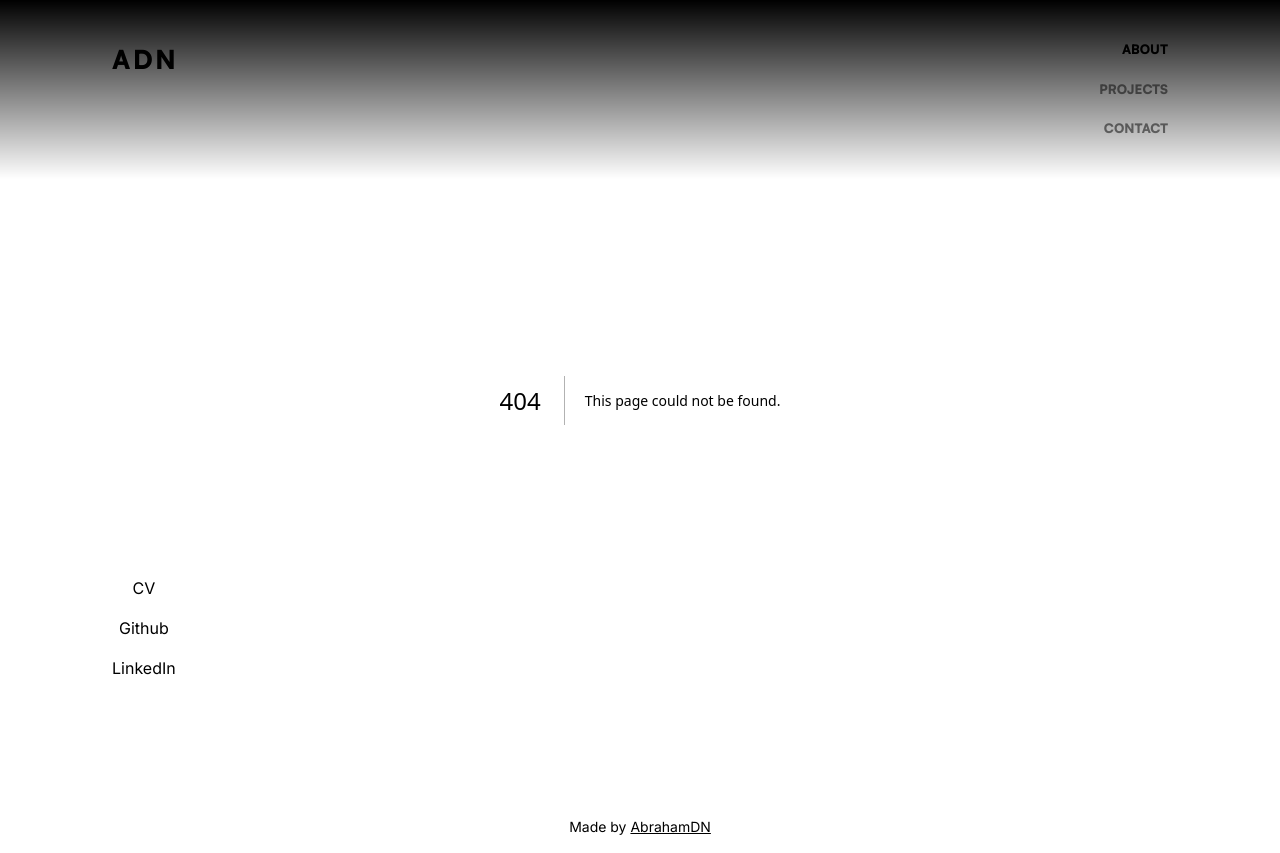
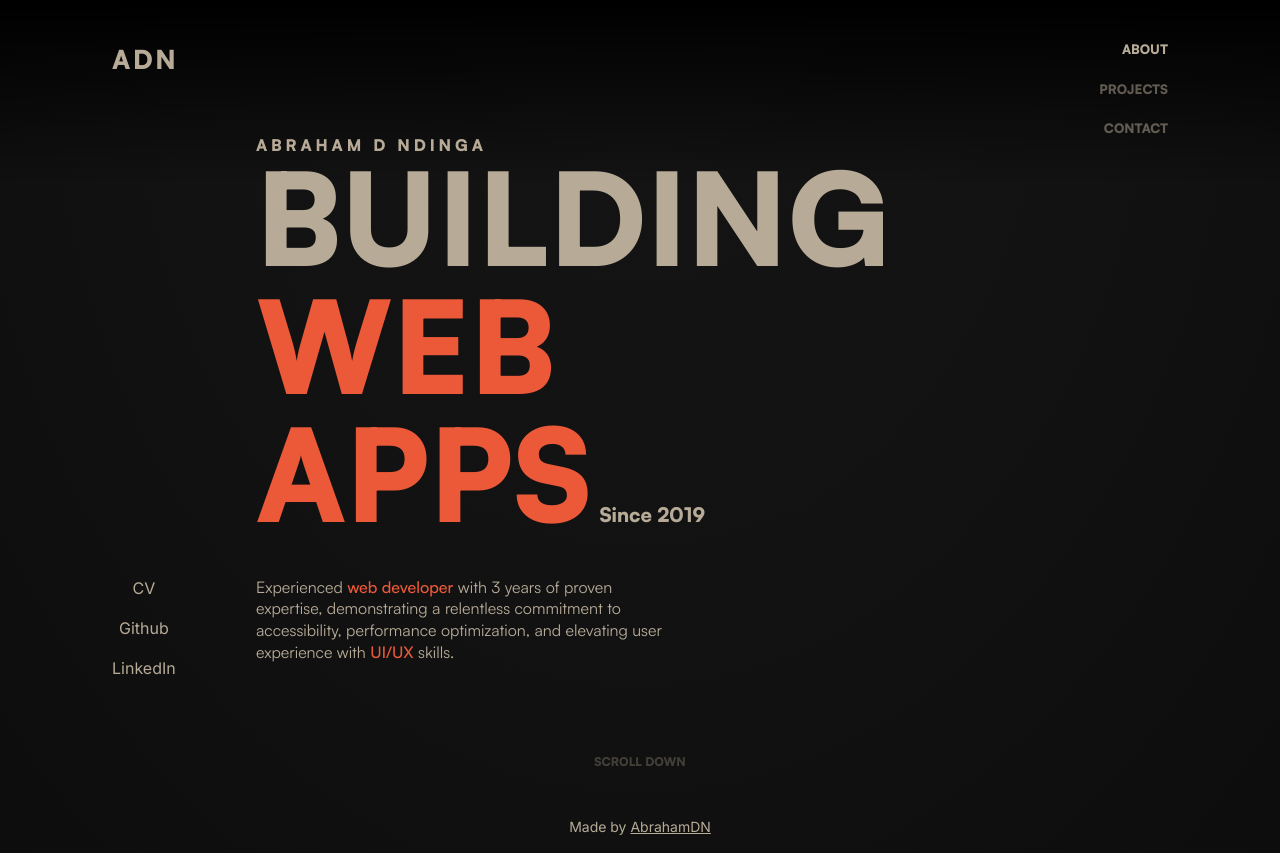
Before and after one commit to AbrahamDN/git-github.com-AbrahamDN-AbrahamDN-portoflio, a Next.js app: page /test in a window 1280 px wide. Before the commit this address had no page. Built offline with nearby package versions, Linux system fonts and the light colour scheme.

Commit message:
refactor: add test page & css components (.after-text)

```diff
--- a/app/globals.css
+++ b/app/globals.css
@@ -30,12 +30,16 @@ body {
 }
 
 @layer base {
+  body {
+    @apply text-sm sm:text-base;
+  }
+
   .h1,
   .h2,
   .h3,
   .h4,
   .h5 {
-    @apply heading;
+    @apply heading uppercase;
   }
 
   .h1 {
@@ -55,17 +59,21 @@ body {
   }
 
   .body {
-    @apply font-normal normal-case text-base font-body;
+    @apply font-body font-normal normal-case;
   }
 }
 
 @layer utilities {
   .heading {
-    @apply uppercase font-heading font-black leading-none;
+    @apply font-heading font-black leading-none;
   }
 
   .fade-bottom {
     background: var(--fade-bottom);
+  }
+
+  .text-highlight {
+    @apply text-accent font-medium;
   }
 }
 
@@ -80,4 +88,8 @@ body {
   .section {
     @apply w-full min-h-[600px] h-screen flex flex-col justify-center mx-auto py-32;
   }
+
+  .after-text {
+    @apply after:absolute after:bottom-8 after:left-1/2 after:-translate-x-1/2 after:heading after:opacity-30 after:text-xs;
+  }
 }
--- /dev/null
+++ b/app/test/page.tsx
@@ -0,0 +1,28 @@
+const Test = () => {
+  return (
+    <main className="w-full min-h-[600px] h-screen">
+      <section className="container-sm section relative after:content-['SCROLL_DOWN'] after-text">
+        <cite className="h5 not-italic">Abraham D Ndinga</cite>
+
+        <div className="flex items-end">
+          <h1 className="h1">
+            <span className="">Building </span>
+            <br />
+            <span className="text-accent">Web apps</span>
+            <span className="ml-2 mb-3 text-base md:text-lg heading normal-case whitespace-nowrap">
+              Since 2019
+            </span>
+          </h1>
+        </div>
+
+        <p className="body max-w-[420px] mt-10 leading-[21.6px]">
+          Experienced <span className="text-highlight">web developer</span> with
+          3 years of proven expertise, demonstrating a relentless commitment to
+          accessibility, performance optimization, and elevating user experience
+          with <span className="text-highlight">UI/UX</span> skills.
+        </p>
+      </section>
+    </main>
+  );
+};
+export default Test;
--- a/tailwind.config.js
+++ b/tailwind.config.js
@@ -10,7 +10,7 @@ module.exports = {
       xs: "12px",
       sm: "14px",
       base: "16px",
-      lg: "18px",
+      lg: "20px",
       xl: "26px",
       "2xl": "36px",
       "3xl": "44px",
```
